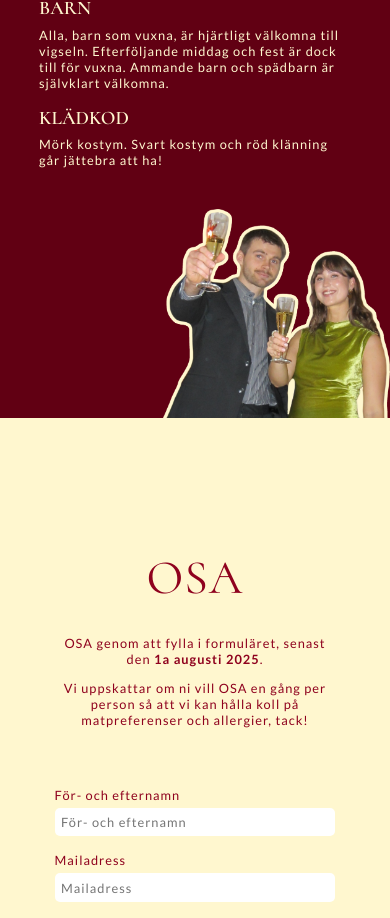
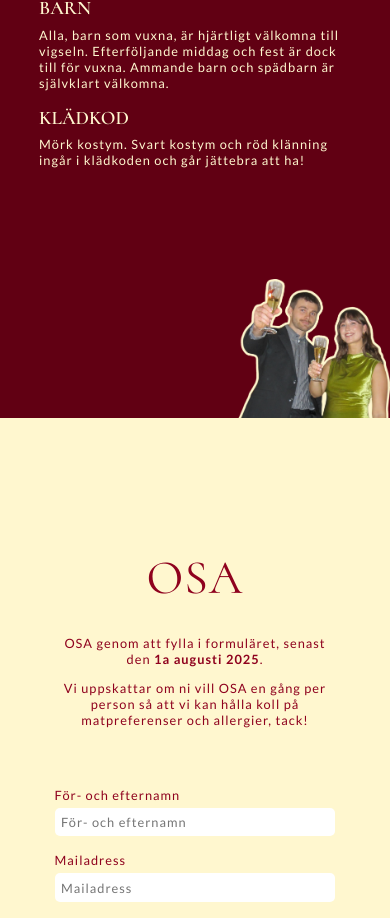
Before and after one commit to elinfors/27sept, a React (Create React App) app: page / in a window 390 px wide. Shown: the part 2958-3876 px from the top of the page. Built offline with nearby package versions, Linux system fonts and the light colour scheme; a web font is replaced by a local one.

Commit message:
klädkod

```diff
--- a/src/App.css
+++ b/src/App.css
@@ -509,7 +509,7 @@ align-items: center;
 
 }
 .Info-content img{
-  max-width: 60%;
+  max-width: 40%;
   position: absolute;
   right: 0;
   bottom: 0;
--- a/src/App.js
+++ b/src/App.js
@@ -116,7 +116,7 @@ function App() {
         <p className='Info-title'>BARN</p>
             <p className="Section-description-info"> Alla, barn som vuxna, är hjärtligt välkomna till vigseln. Efterföljande middag och fest är dock till för vuxna. Ammande barn och spädbarn är självklart välkomna.</p>
           <p className='Info-title'>KLÄDKOD</p>
-            <p className="Section-description-info"> Mörk kostym. Svart kostym och röd klänning går jättebra att ha! </p>
+            <p className="Section-description-info"> Mörk kostym. Svart kostym och röd klänning ingår i klädkoden och går jättebra att ha! </p>
         </div>
         <div className="Info-image-container">
           <img className="Church-image" src={cheers}></img>
```
